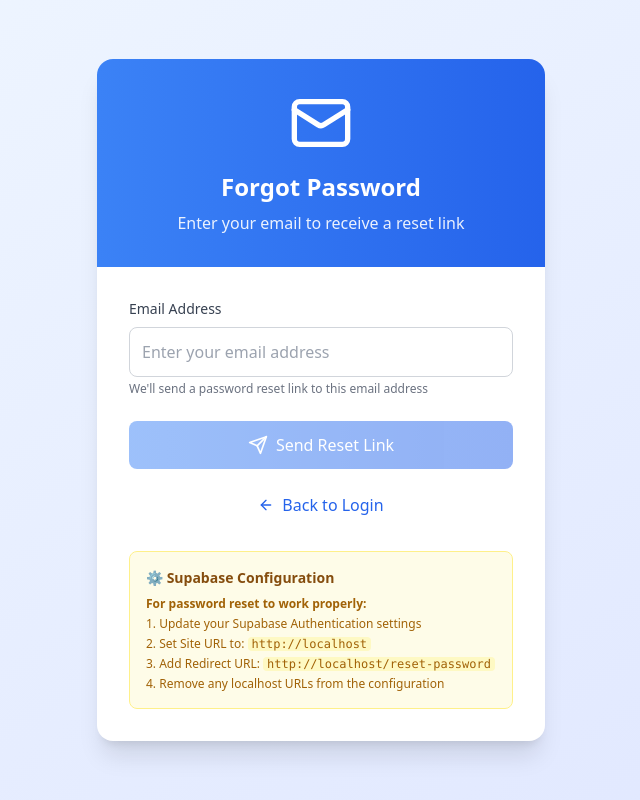
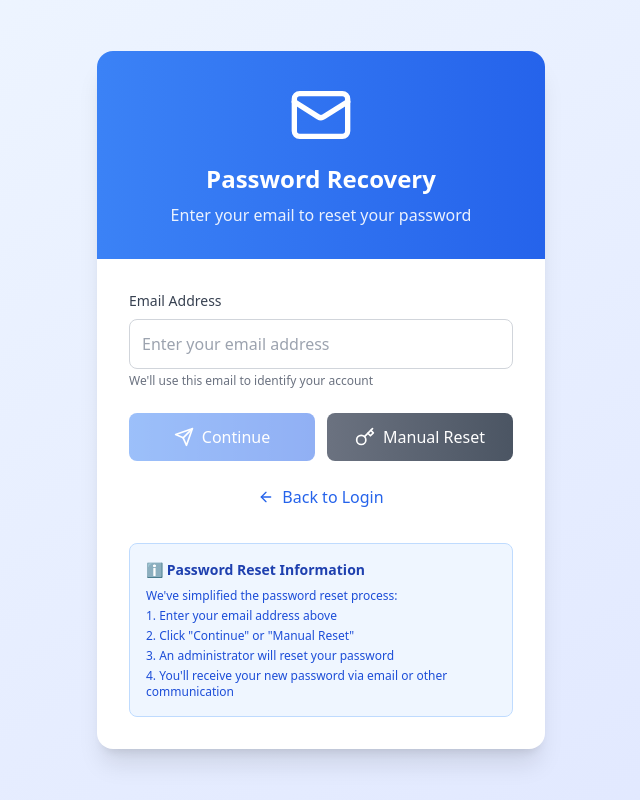
Before and after one commit to musabkazmi/new-bolt-app, a React (Vite) app: page /forgot-password in a window 1280 px wide. Shown: the whole page, without its empty margins (319-959 px from the left). Built offline with nearby package versions, Linux system fonts and the light colour scheme.

Commit message:
Implement Manual Password Reset

```diff
--- a/src/components/ForgotPassword.tsx
+++ b/src/components/ForgotPassword.tsx
@@ -1,8 +1,8 @@
 import React, { useState } from 'react';
-import { Link } from 'react-router-dom';
+import { Link, useNavigate } from 'react-router-dom';
 import { supabase } from '../lib/supabase';
 import { useLanguage } from '../contexts/LanguageContext';
-import { Mail, ArrowLeft, AlertCircle, CheckCircle, Send } from 'lucide-react';
+import { Mail, ArrowLeft, AlertCircle, CheckCircle, Send, Key } from 'lucide-react';
 
 export default function ForgotPassword() {
   const [email, setEmail] = useState('');
@@ -10,6 +10,7 @@ export default function ForgotPassword() {
   const [error, setError] = useState('');
   const [success, setSuccess] = useState('');
   const { t } = useLanguage();
+  const navigate = useNavigate();
 
   const handleSubmit = async (e: React.FormEvent) => {
     e.preventDefault();
@@ -29,32 +30,23 @@ export default function ForgotPassword() {
       setError('');
       setSuccess('');
 
-      console.log('Sending password reset email to:', email);
+      // Instead of sending a reset email, we'll redirect to the manual reset page
+      setSuccess('Redirecting to manual password reset page...');
 
-      // Use the exact current origin for the redirect URL
-      const redirectUrl = `${window.location.origin}/reset-password`;
-      console.log('Redirect URL will be:', redirectUrl);
-
-      const { error } = await supabase.auth.resetPasswordForEmail(email, {
-        redirectTo: redirectUrl
-      });
-
-      if (error) {
-        console.error('Password reset error:', error);
-        setError(error.message || 'Failed to send reset email. Please try again.');
-        return;
-      }
-
-      console.log('Password reset email sent successfully');
-      setSuccess('Check your email for the password reset link. The link will expire in 1 hour.');
-      setEmail(''); // Clear the email field
+      setTimeout(() => {
+        navigate('/manual-reset', { state: { email } });
+      }, 1500);
 
     } catch (error: any) {
-      console.error('Error sending reset email:', error);
+      console.error('Error:', error);
       setError('An unexpected error occurred. Please try again.');
     } finally {
       setLoading(false);
     }
+  };
+
+  const goToManualReset = () => {
+    navigate('/manual-reset', { state: { email } });
   };
 
   return (
@@ -63,8 +55,8 @@ export default function ForgotPassword() {
         <div className="bg-white rounded-2xl shadow-xl overflow-hidden">
           <div className="bg-gradient-to-r from-blue-500 to-blue-600 p-8 text-white text-center">
             <Mail className="w-16 h-16 mx-auto mb-4" />
-            <h1 className="text-2xl font-bold">Forgot Password</h1>
-            <p className="opacity-90 mt-2">Enter your email to receive a reset link</p>
+            <h1 className="text-2xl font-bold">Password Recovery</h1>
+            <p className="opacity-90 mt-2">Enter your email to reset your password</p>
           </div>
 
           <div className="p-8">
@@ -103,24 +95,35 @@ export default function ForgotPassword() {
                   disabled={loading}
                 />
                 <p className="text-xs text-gray-500 mt-1">
-                  We'll send a password reset link to this email address
+                  We'll use this email to identify your account
                 </p>
               </div>
 
+              <div className="flex gap-3">
                 <button
                   type="submit"
                   disabled={loading || !email.trim()}
-                className="w-full bg-gradient-to-r from-blue-500 to-blue-600 text-white p-3 rounded-lg font-medium flex items-center justify-center gap-2 hover:shadow-lg transition-all duration-200 transform hover:scale-[1.02] disabled:opacity-50 disabled:cursor-not-allowed disabled:transform-none"
+                  className="flex-1 bg-gradient-to-r from-blue-500 to-blue-600 text-white p-3 rounded-lg font-medium flex items-center justify-center gap-2 hover:shadow-lg transition-all duration-200 transform hover:scale-[1.02] disabled:opacity-50 disabled:cursor-not-allowed disabled:transform-none"
                 >
                   {loading ? (
                     <div className="w-5 h-5 border-2 border-white border-t-transparent rounded-full animate-spin"></div>
                   ) : (
                     <>
                       <Send className="w-5 h-5" />
-                    Send Reset Link
+                      Continue
                     </>
                   )}
                 </button>
+
+                <button
+                  type="button"
+                  onClick={goToManualReset}
+                  className="flex-1 bg-gradient-to-r from-gray-500 to-gray-600 text-white p-3 rounded-lg font-medium flex items-center justify-center gap-2 hover:shadow-lg transition-all duration-200 transform hover:scale-[1.02]"
+                >
+                  <Key className="w-5 h-5" />
+                  Manual Reset
+                </button>
+              </div>
             </form>
 
             <div className="mt-6 text-center">
@@ -133,15 +136,15 @@ export default function ForgotPassword() {
               </Link>
             </div>
 
-            {/* Configuration Instructions */}
-            <div className="mt-8 p-4 bg-yellow-50 border border-yellow-200 rounded-lg">
-              <h4 className="text-sm font-semibold text-yellow-800 mb-2">⚙️ Supabase Configuration</h4>
-              <div className="text-xs text-yellow-700 space-y-1">
-                <p><strong>For password reset to work properly:</strong></p>
-                <p>1. Update your Supabase Authentication settings</p>
-                <p>2. Set Site URL to: <code className="bg-yellow-100 px-1 rounded">{window.location.origin}</code></p>
-                <p>3. Add Redirect URL: <code className="bg-yellow-100 px-1 rounded">{window.location.origin}/reset-password</code></p>
-                <p>4. Remove any localhost URLs from the configuration</p>
+            {/* Information Box */}
+            <div className="mt-8 p-4 bg-blue-50 border border-blue-200 rounded-lg">
+              <h4 className="text-sm font-semibold text-blue-800 mb-2">ℹ️ Password Reset Information</h4>
+              <div className="text-xs text-blue-700 space-y-1">
+                <p>We've simplified the password reset process:</p>
+                <p>1. Enter your email address above</p>
+                <p>2. Click "Continue" or "Manual Reset"</p>
+                <p>3. An administrator will reset your password</p>
+                <p>4. You'll receive your new password via email or other communication</p>
               </div>
             </div>
           </div>
--- a/src/components/ManualPasswordReset.tsx
+++ b/src/components/ManualPasswordReset.tsx
@@ -222,6 +222,7 @@ export default function ManualPasswordReset() {
                 <p>This tool is for administrative use only and bypasses the normal password reset flow.</p>
                 <p>No email confirmation is sent to the user when their password is changed.</p>
                 <p>Use with caution and only for legitimate password recovery situations.</p>
+                <p>After resetting, manually inform the user of their new password via email, WhatsApp, or other means.</p>
               </div>
             </div>
           </form>
```
Lines whose indentation alone changed are shown as unchanged.
